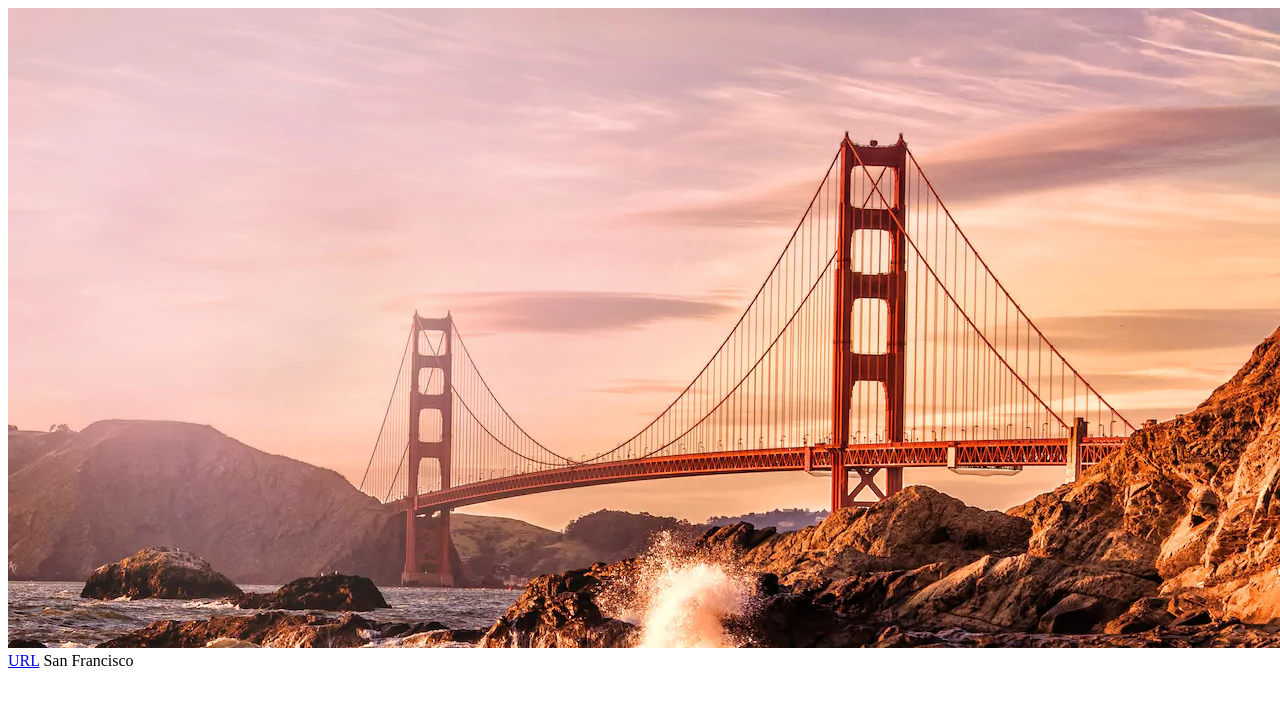
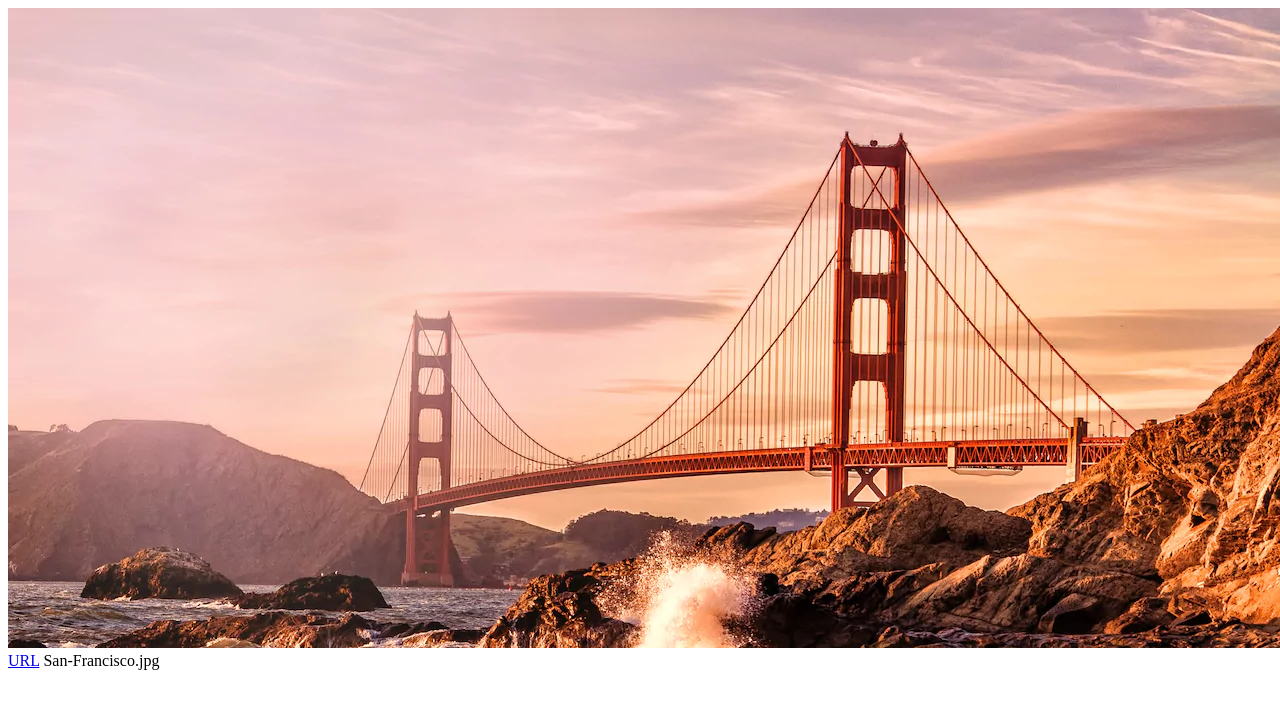
Before and after one commit to ishan10/Zillow-PhotoGallery, a React app: page / in a window 1280 px wide. Shown: the top 708 px of the page. Built offline with nearby package versions, Linux system fonts and the light colour scheme.

Commit message:
Enabling dynamic import of images into the carousel component

```diff
--- a/src/components/PhotoGallery/PhotoGalleryComponent.js
+++ b/src/components/PhotoGallery/PhotoGalleryComponent.js
@@ -1,19 +1,38 @@
 import React, { Component } from 'react'
-import image1 from '../../images/San-Francisco.jpg'
-import image2 from '../../images/github.svg'
 import ImagesCarouselComponent from './ImagesCarouselComponent.js'
 
 
 class PhotoGalleryComponent extends Component{
 	constructor(props){
 		super(props);
-		this.state = {images:[{url:image1, caption:"San Francisco"} , {url:image2, caption:"Github"}],showGrid:false};
+		this.state = {images:[],showGrid:false};
 	}
+
+	//Dynamically import Photo Gallery Images on componentDidMount()
+	importAll(r) {
+		let image = {};
+		//Keeping image names as Captions
+		r.keys().map((item, index) => { image[item.replace('./', '')] = r(item); });
+		return image;
+	}
+
+	componentDidMount() {
+	 	let importedImages = this.importAll(require.context('../../images', false, /\.(jpeg|jpg|png|gif|svg)$/));
+
+	 	let allImages =  Object.keys(importedImages).map(function(key) {
+	 		let image = {};
+	 		image.url = importedImages[key];
+	 		image.caption = key; //Keeping image names as Captions
+	 		return image;
+	 	});
+
+	 	this.setState({images: allImages, showGrid:true});
+	 }
 
 	render(){
 		return (
 			<div className="wrapper">
-				<ImagesCarouselComponent images={this.state.images}  />
+				{this.state.showGrid ? <ImagesCarouselComponent images={this.state.images}  /> : null}
 			</div>
 
 			)
```
Also changed, not shown: 2 other files (tests, documents, lock files or other folders).
